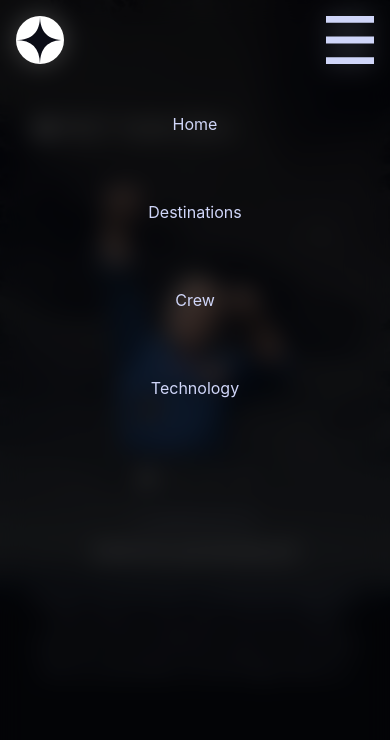
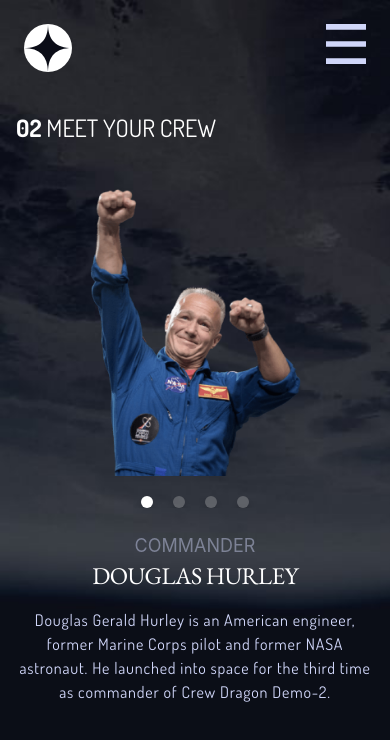
Before and after one commit to Annalisa11/space-tourism-website, a React (Create React App) app: page /crew in a window 390 px wide. Shown: the top 740 px of the page. Built offline with nearby package versions, Linux system fonts and the light colour scheme.

Commit message:
made navigation responsive

```diff
--- a/src/components/Header.tsx
+++ b/src/components/Header.tsx
@@ -1,20 +1,42 @@
+import LogoIcon from "../assets/shared/logo.svg";
 import MenuIcon from "../assets/shared/icon-hamburger.svg";
-import LogoIcon from "../assets/shared/logo.svg";
+import Navigation from "./Navigation";
+import { useState } from "react";
+import classNames from "classnames";
 
-type Props = {
-  toggleMenu: () => void;
+const Header = () => {
+  const [isMenuOpen, setIsMenuOpen] = useState<boolean>(false);
+
+  const toggleMenu = () => {
+    setIsMenuOpen((prev) => !prev);
+    console.log("menu open", isMenuOpen);
   };
 
-const Header = ({ toggleMenu }: Props) => {
   return (
-    <header className="z-1000 flex justify-between p-4">
-      <img src={LogoIcon} />
+    <>
+      <header
+        className={classNames(
+          {
+            "bg-black/70 text-purple-light backdrop-blur-md md:bg-transparent":
+              isMenuOpen,
+          },
+          "relative z-50 flex flex-col md:flex-row lg:mt-16",
+        )}
+      >
+        <div className="flex justify-between p-6 lg:px-16 ">
+          <img src={LogoIcon} className="md:w-20" />
           <img
             src={MenuIcon}
-        className="w-12 hover:cursor-pointer"
+            className="h-10 w-10 hover:cursor-pointer md:hidden md:w-20"
             onClick={toggleMenu}
           />
+        </div>
+        <div className="relative z-50 w-full md:flex md:justify-end ">
+          <hr className="z-10 my-auto -mr-24 ml-0 hidden h-[2px] w-full bg-purple-light lg:block" />
+          <Navigation isMenuOpen={isMenuOpen} toggleMenu={toggleMenu} />
+        </div>
       </header>
+    </>
   );
 };
 
--- a/src/components/Navigation.tsx
+++ b/src/components/Navigation.tsx
@@ -1,16 +1,18 @@
 import classNames from "classnames";
 import { Link } from "react-router-dom";
-import Header from "../components/Header";
 import { useState } from "react";
 
-type Props = {};
+type Props = {
+  isMenuOpen: boolean;
+  toggleMenu: () => void;
+};
 
 type NavEntry = {
   title: string;
   url: string;
 };
 
-const Navigation = ({}: Props) => {
+const Navigation = ({ isMenuOpen, toggleMenu }: Props) => {
   const navEntries: NavEntry[] = [
     { title: "Home", url: "/" },
     { title: "Destinations", url: "/destination" },
@@ -18,38 +20,33 @@ const Navigation = ({}: Props) => {
     { title: "Technology", url: "/technology" },
   ];
 
-  const [isMenuOpen, setIsMenuOpen] = useState<boolean>(false);
-
-  const toggleMenu = () => {
-    setIsMenuOpen((prev) => !prev);
-    console.log("menu open", isMenuOpen);
-  };
+  const zeroPad = (num: number, places: number) =>
+    String(num).padStart(places, "0");
 
   return (
-    <>
-      <Header toggleMenu={toggleMenu} />
     <nav
       className={classNames(
-          { hidden: isMenuOpen },
-          "absolute bottom-0 top-0 z-50 w-full bg-black/70 text-purple-light backdrop-blur-md",
+        { hidden: !isMenuOpen },
+        "absolute bottom-0 top-0 h-screen w-full rounded-bl-xl rounded-tl-xl bg-black/70 text-purple-light backdrop-blur-md md:static md:flex md:h-full md:w-fit md:bg-white/5 lg:pl-32",
       )}
     >
-        <Header toggleMenu={toggleMenu} />
-        <ul className="flex flex-col justify-between  ">
+      <ul className="flex flex-col justify-between md:flex-row">
         {navEntries.map(({ title, url }, index) => (
-            <li key={index}>
+          <li key={index} className="md:flex md:items-center md:justify-center">
             <Link
               onClick={toggleMenu}
-                className="flex justify-center p-8 hover:cursor-pointer"
+              className="flex h-full justify-center p-8 font-body text-lg uppercase tracking-wider md:flex md:items-center md:border-b-2 md:border-transparent md:hover:cursor-pointer md:hover:border-purple-light lg:text-2xl"
               to={url}
             >
+              <strong className="mr-2 hidden  text-purple-light lg:block">
+                {zeroPad(index + 1, 2)}
+              </strong>
               {title}
             </Link>
           </li>
         ))}
       </ul>
     </nav>
-    </>
   );
 };
 
--- /dev/null
+++ b/src/components/Slider.css
@@ -0,0 +1,91 @@
+/* slider styles */
+
+.swiper-container {
+  height: auto;
+  width: calc(100% + 4rem);
+  margin-left: -2rem;
+  display: flex;
+  flex-direction: column;
+  z-index: auto;
+}
+
+.swiper-container.swiper-container-initialized.swiper-container-horizontal.swiper-container-pointer-events {
+  margin: 0;
+  margin-left: -2rem;
+}
+
+.swiper-container.swiper-container-initialized.swiper-container-horizontal {
+  margin-left: -2rem;
+}
+
+.swiper-slide {
+  width: 100%;
+}
+
+.swiper-slide img {
+  width: 50%;
+  margin: 20px auto;
+}
+
+.swiper-wrapper {
+  display: flex;
+  order: 1;
+  width: calc(100% + 4rem);
+  align-items: flex-end;
+}
+
+.swiper-pagination {
+  order: 2;
+  width: 100%;
+  align-items: center;
+  justify-content: center;
+  display: flex;
+  gap: 20px;
+  font-variant: small-caps;
+}
+
+.swiper-pagination-bullet:hover {
+  cursor: pointer;
+}
+
+.names.swiper-pagination-bullet-active {
+  border-bottom: 2px solid white;
+}
+
+.names {
+  color: white;
+  display: inline-flex;
+}
+
+.numbers.swiper-pagination-bullet {
+  color: rgba(192, 192, 192, 0.32);
+  border: 2px solid rgba(192, 192, 192, 0.32);
+  border-radius: 50%;
+  padding: 20px;
+  width: 22px;
+  height: 22px;
+  display: flex;
+  align-items: center;
+  justify-content: center;
+}
+
+.numbers.swiper-pagination-bullet.swiper-pagination-bullet-active {
+  border: 2px solid white;
+  color: white;
+}
+
+.bullets.swiper-pagination-bullet {
+  width: 12px;
+  height: 12px;
+  background-color: rgba(192, 192, 192, 0.32);
+  box-shadow: 0 6px 6px rgba(0, 0, 0, 0.16);
+  border-radius: 50%;
+}
+
+.bullets.swiper-pagination-bullet.swiper-pagination-bullet-active {
+  background-color: white;
+}
+
+img.landscape {
+  width: 100%;
+}
--- a/src/components/Slider.tsx
+++ b/src/components/Slider.tsx
@@ -2,6 +2,7 @@ import { Swiper, SwiperSlide } from "swiper/react";
 import SwiperCore, { Navigation, Pagination } from "swiper/core";
 import "swiper/swiper.min.css";
 import "swiper/components/navigation/navigation.min.css";
+import "./Slider.css";
 
 // install swiper modules
 SwiperCore.use([Navigation, Pagination]);
--- a/src/index.css
+++ b/src/index.css
@@ -7,18 +7,14 @@
 
 @layer base {
   p {
-    @apply text-purple-light;
+    @apply font-body text-base tracking-wider text-purple-light md:text-xl;
   }
   h1 {
-    @apply mb-4 font-headline text-8xl font-light leading-none tracking-tight text-white md:text-5xl lg:text-6xl;
+    @apply mb-4 font-headline text-8xl font-light leading-none tracking-tight text-white md:text-5xl md:text-9xl lg:text-6xl;
   }
   h3 {
-    @apply font-body text-2xl uppercase text-purple-light;
+    @apply font-body text-2xl uppercase text-purple-light md:text-4xl;
   }
-  p {
-    @apply font-body text-base tracking-wider;
-  }
-
   hr {
     @apply mx-4 my-8 border-purple-light opacity-20;
   }
@@ -37,90 +33,3 @@ code {
   font-family: source-code-pro, Menlo, Monaco, Consolas, "Courier New",
     monospace;
 }
-
-/* slider styles */
-
-.swiper-container {
-  height: auto;
-  width: calc(100% + 4rem);
-  margin-left: -2rem;
-  display: flex;
-  flex-direction: column;
-}
-
-.swiper-container.swiper-container-initialized.swiper-container-horizontal.swiper-container-pointer-events {
-  margin: 0;
-  margin-left: -2rem;
-}
-
-.swiper-container.swiper-container-initialized.swiper-container-horizontal {
-  margin-left: -2rem;
-}
-
-.swiper-slide {
-  width: 100%;
-}
-
-.swiper-slide img {
-  width: 50%;
-  margin: 20px auto;
-}
-
-.swiper-wrapper {
-  display: flex;
-  order: 1;
-  width: calc(100% + 4rem);
-  align-items: flex-end;
-}
-
-.swiper-pagination {
-  order: 3;
-  width: 100%;
-  align-items: center;
-  justify-content: center;
-  display: flex;
-  gap: 20px;
-  font-variant: small-caps;
-}
-
-.names.swiper-pagination-bullet-active {
-  border-bottom: 2px solid white;
-}
-
-.names {
-  color: white;
-  display: inline-flex;
-}
-
-.numbers.swiper-pagination-bullet {
-  color: rgba(192, 192, 192, 0.32);
-  border: 2px solid rgba(192, 192, 192, 0.32);
-  border-radius: 50%;
-  padding: 20px;
-  width: 22px;
-  height: 22px;
-  display: flex;
-  align-items: center;
-  justify-content: center;
-}
-
-.numbers.swiper-pagination-bullet.swiper-pagination-bullet-active {
-  border: 2px solid white;
-  color: white;
-}
-
-.bullets.swiper-pagination-bullet {
-  width: 12px;
-  height: 12px;
-  background-color: rgba(192, 192, 192, 0.32);
-  box-shadow: 0 6px 6px rgba(0, 0, 0, 0.16);
-  border-radius: 50%;
-}
-
-.bullets.swiper-pagination-bullet.swiper-pagination-bullet-active {
-  background-color: white;
-}
-
-img.landscape {
-  width: 100%;
-}
--- a/src/pages/Home.tsx
+++ b/src/pages/Home.tsx
@@ -5,7 +5,7 @@ const Home = () => {
     <div className="flex flex-col items-center gap-4 p-8">
       <h3>So, you want to travel to</h3>
       <h1 className="uppercase">space</h1>
-      <p className="text-md text-center">
+      <p className="text-center md:px-16">
         Let's face it; if you want to go to space, you might as well genuinely
         go to outer space and not hover kind of on the edge of it. Well sit
         back, and relax because we'll give you a truly out of this world
@@ -13,7 +13,7 @@ const Home = () => {
       </p>
       <Link
         to={"/destination"}
-        className="mt-16 flex h-52 w-52 items-center justify-center rounded-full bg-white hover:cursor-pointer"
+        className="mt-16 flex h-52 w-52 items-center justify-center rounded-full bg-white hover:cursor-pointer md:mt-48"
       >
         <p className="p-4 font-headline text-4xl uppercase text-black">
           Explore
--- a/src/pages/Layout.tsx
+++ b/src/pages/Layout.tsx
@@ -1,20 +1,21 @@
 import { Outlet } from "react-router-dom";
 import { useLocation } from "react-router-dom";
 import Navigation from "../components/Navigation";
+import Header from "src/components/Header";
 
 const Layout = () => {
   const location = useLocation();
 
   const getBackgroundImage = (pathname: string) => {
     switch (pathname) {
-      case "/":
-        return "bg-home-mobile";
+      case "/tech":
+        return "bg-tech-mobile md:bg-tech-tablet lg:bg-tech-desktop";
       case "/destination":
-        return "bg-other-mobile";
+        return "bg-destination-mobile md:bg-destination-tablet lg:bg-destination-desktop";
       case "/crew":
-        return "bg-crew-mobile";
+        return "bg-crew-mobile md:bg-crew-tablet lg:bg-crew-desktop";
       default:
-        return "bg-tech-mobile";
+        return "bg-home-mobile md:bg-home-tablet lg:bg-home-desktop";
     }
   };
 
@@ -22,10 +23,10 @@ const Layout = () => {
 
   return (
     <div
-      className={`${background} relative z-0 h-screen overflow-x-hidden bg-cover bg-fixed bg-no-repeat`}
+      className={`${background} relative h-screen overflow-x-hidden bg-cover bg-fixed bg-no-repeat`}
     >
-      <Navigation />
-      <div className="flex flex-col p-8">
+      <Header />
+      <div className="flex flex-col p-4">
         <Outlet />
       </div>
     </div>
--- a/tailwind.config.js
+++ b/tailwind.config.js
@@ -12,11 +12,23 @@ module.exports = {
       },
       backgroundImage: {
         "home-mobile": "url('./assets/home/background-home-mobile.jpg')",
-        "other-mobile":
+        "destination-mobile":
           "url('./assets/destination/background-destination-mobile.jpg')",
         "crew-mobile": "url('./assets/crew/background-crew-mobile.jpg')",
         "tech-mobile":
           "url('./assets/technology/background-technology-mobile.jpg')",
+        "home-tablet": "url('./assets/home/background-home-tablet.jpg')",
+        "destination-tablet":
+          "url('./assets/destination/background-destination-tablet.jpg')",
+        "crew-tablet": "url('./assets/crew/background-crew-tablet.jpg')",
+        "tech-tablet":
+          "url('./assets/technology/background-technology-tablet.jpg')",
+        "home-desktop": "url('./assets/home/background-home-desktop.jpg')",
+        "destination-desktop":
+          "url('./assets/destination/background-destination-desktop.jpg')",
+        "crew-desktop": "url('./assets/crew/background-crew-desktop.jpg')",
+        "tech-desktop":
+          "url('./assets/technology/background-technology-desktop.jpg')",
       },
     },
   },
```
Lines whose indentation alone changed are shown as unchanged.
